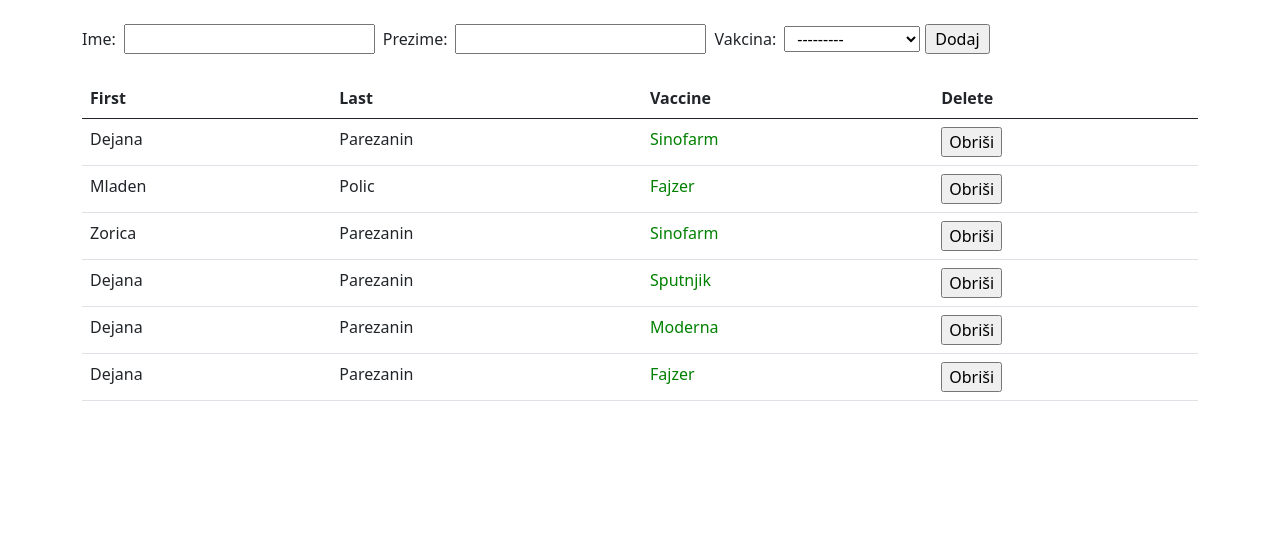
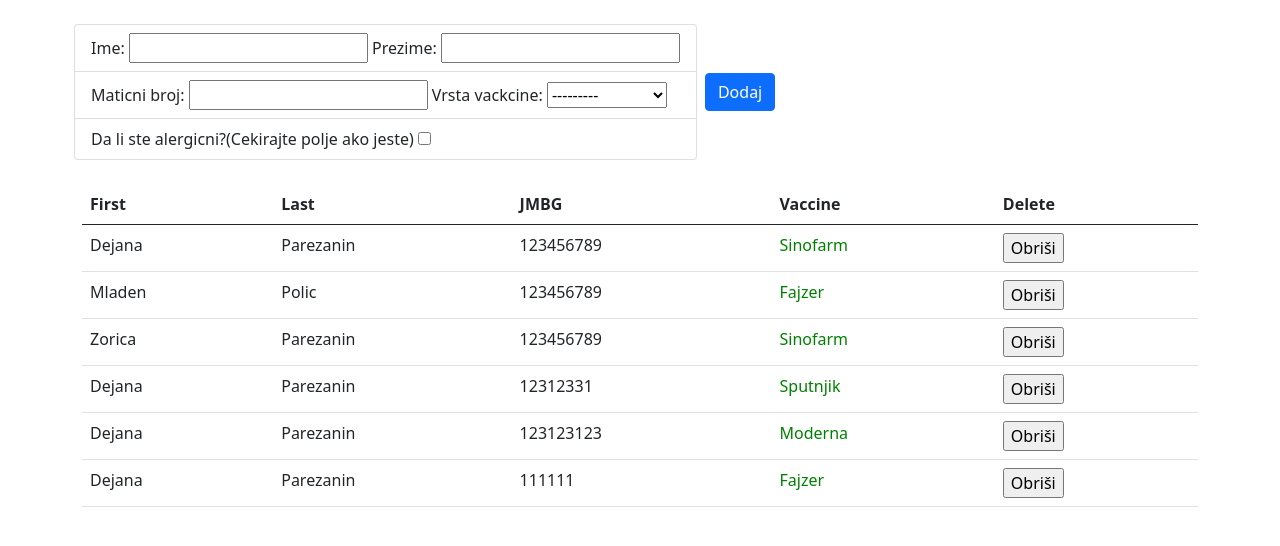
Before and after one commit to ringomag/vakcinaProject, a Django app: page / in a window 1280 px wide. Shown: the part 56-602 px from the top of the page. Run offline with Django 3.2, Linux system fonts and the light colour scheme; data comes from the database, SQL or seed files in the repository; both versions use the stored data as it was after the commit.

Commit message:
added modal

```diff
--- a/vakcinisani/models.py
+++ b/vakcinisani/models.py
@@ -1,4 +1,5 @@
 from django.db import models
+from django import forms
 
 class Vakcinisan(models.Model):
     ime = models.CharField(max_length=200)
@@ -10,8 +11,10 @@
         ("Sinofarm","Sinofarm"),
         ("Moderna","Moderna"),
     )
-
+    jmbg = models.IntegerField()
     vakcina = models.CharField(max_length=100, choices=vrste_vakcina)
+    alergija = models.BooleanField(default=False)
+    datum = models.DateTimeField(auto_now_add=True, null=True)
 
     def __str__(self):
         return self.ime + ' ' + self.prezime + ' ' + self.vakcina
--- a/vakcinisani/templates/index.html
+++ b/vakcinisani/templates/index.html
@@ -6,8 +6,34 @@
 
   <form class="row row-cols-lg-auto g-3 align-items-center" action="" method="POST">
     {% csrf_token %}
-    {{ form }}
-    <input type="submit" name="" value="Dodaj" style="margin-left:5px;">
+    <ul class="list-group">
+      <li class="list-group-item">Ime: {{form.ime}} Prezime: {{form.prezime}}</li>
+      <li class="list-group-item">Maticni broj: {{form.jmbg}} Vrsta vackcine: {{form.vakcina}}</li>
+      <li class="list-group-item">Da li ste alergicni?(Cekirajte polje ako jeste) {{form.alergija}}</li>
+    </ul>
+    <!-- Button trigger modal -->
+<button type="button" class="btn btn-primary" data-bs-toggle="modal" data-bs-target="#exampleModal">
+  Dodaj
+</button>
+
+<!-- Modal -->
+<div class="modal fade" id="exampleModal" tabindex="-1" aria-labelledby="exampleModalLabel" aria-hidden="true">
+  <div class="modal-dialog">
+    <div class="modal-content">
+      <div class="modal-header">
+        <h5 class="modal-title" id="exampleModalLabel">Upit</h5>
+        <button type="button" class="btn-close" data-bs-dismiss="modal" aria-label="Close"></button>
+      </div>
+      <div class="modal-body">
+        Da li ste sigurni da zelite da primite vakcinu {{form.vakcina}}?  <!--kako ovde izabrati selektovanu vakcinu jebem mu sve--!>
+      </div>
+      <div class="modal-footer">
+        <button type="button" class="btn btn-secondary" data-bs-dismiss="modal">Close</button>
+        <input class="btn btn-success" type="submit" name="" value="Da" style="margin-left:5px;">
+      </div>
+    </div>
+  </div>
+</div>
   </form>
   <br>
 
@@ -16,6 +42,7 @@
       <tr>
         <th scope="col">First</th>
         <th scope="col">Last</th>
+        <th scope="col">JMBG</th>
         <th scope="col">Vaccine</th>
         <th scope="col">Delete</th>
       </tr>
@@ -25,6 +52,9 @@
         {% for i in kreirani %}
         <td>{{i.ime}}</td>
         <td>{{i.prezime}}</td>
+        <td>{{i.jmbg}}</td>
+
+
         <td style="color:green">{{i.vakcina}}</td>
         <td>
           <form class="float-none" action="delete/{{i.id}}" method="POST">
@@ -39,8 +69,6 @@
 
 
 
-    </div>
-    </div>
+</div>
 
-</div>
 {% endblock %}
--- a/vakcinisani/views.py
+++ b/vakcinisani/views.py
@@ -1,23 +1,25 @@
 from django.shortcuts import render, redirect
 from .models import *
 from .forms import VakcinisanForm
-from django.http import HttpResponseRedirect
+from django.http import HttpResponseRedirect, HttpResponse
+
 
 # Create your views here.
 def index(request):
     kreirani = Vakcinisan.objects.all()
-
-
     form = VakcinisanForm
 
+    alergija = Vakcinisan.alergija
     if request.method == "POST":
         form = VakcinisanForm(request.POST)
         if form.is_valid():
             form.save()
-        return redirect('/')
-
+            return redirect('/')
     context = {'form':form, 'kreirani':kreirani}
     return render(request, 'index.html', context)
+
+
+
 
 def delete(request, id):
     Vakcinisan.objects.get(id=id).delete()
```
Also changed, not shown: db.sqlite3, vakcinisani/forms.py (line endings or trailing spaces), vakcinisani/migrations/0005_auto_20210311_2007.py (added).
